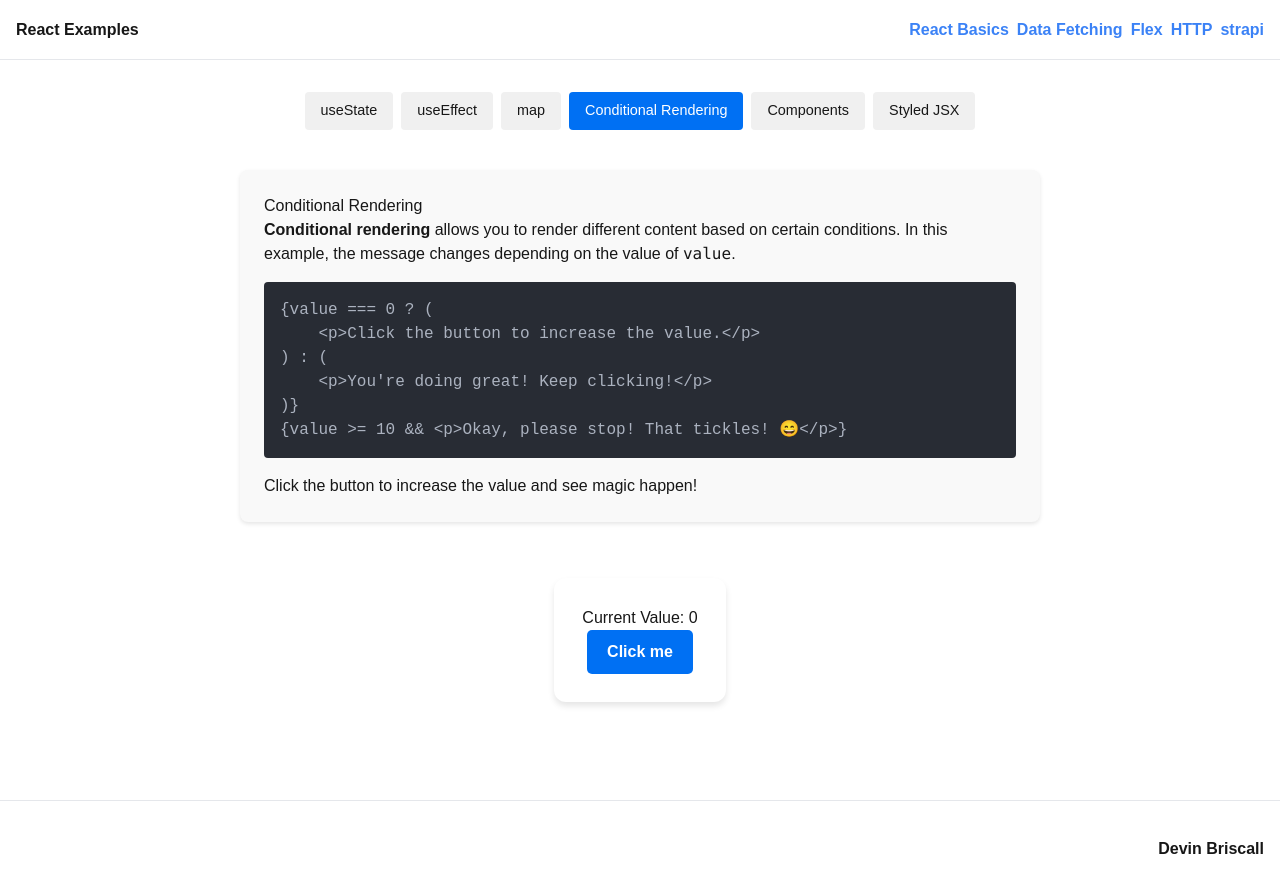
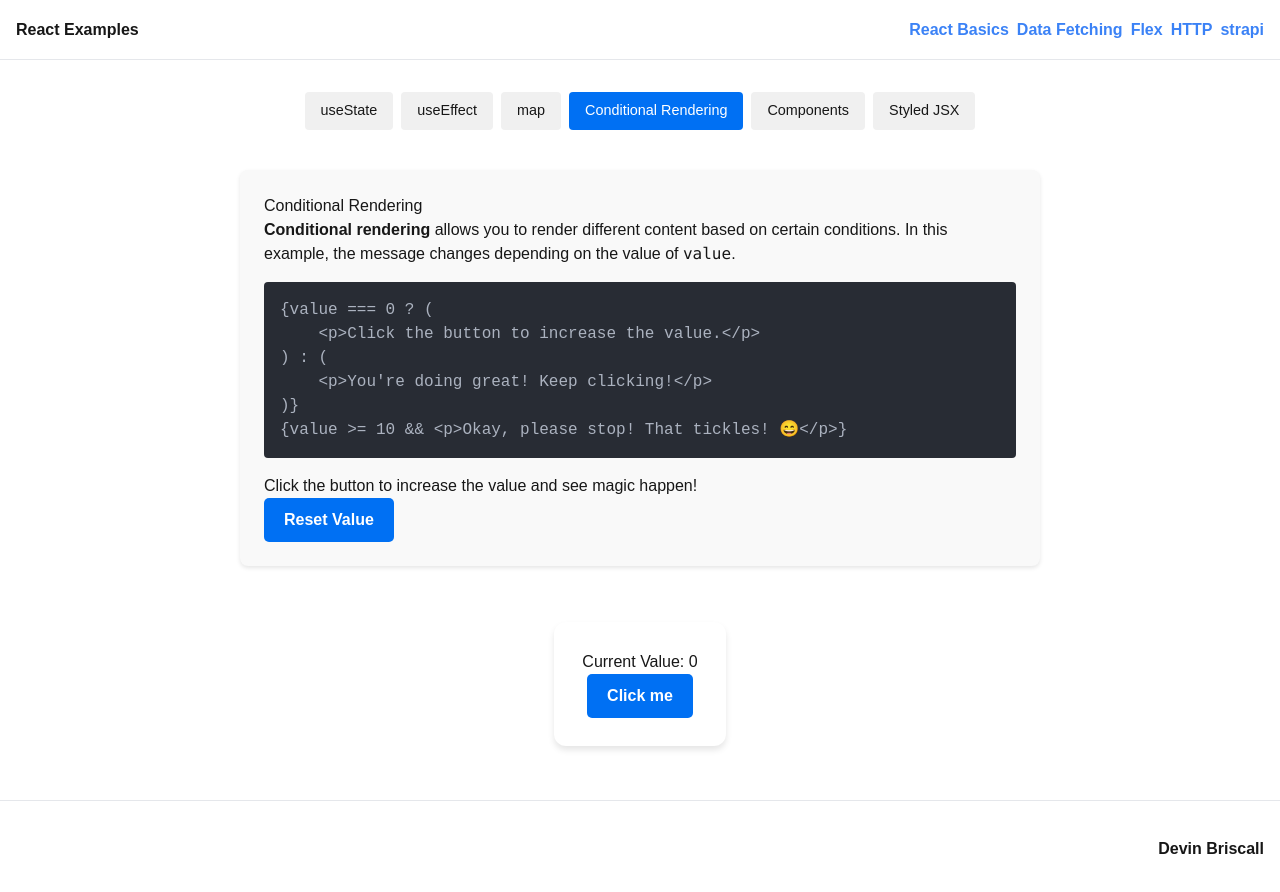
Before and after one commit to DevinBriscall/react, a Next.js app: page /react-basics in a window 1280 px wide. Both pictures are taken after a click on the button "Conditional Rendering". Shown: the top 892 px of the page. Built offline with nearby package versions, Linux system fonts and the light colour scheme.

Commit message:
add a reset value button to my conditional rendering example

```diff
--- a/src/components/Balance.js
+++ b/src/components/Balance.js
@@ -12,9 +12,6 @@ export default function Balance({ balance }) {
 					font-weight: bold;
 					background-color: white;
 					padding: 0.5rem;
-					position: fixed;
-					top: 5rem;
-					right: 3rem;
 					color: ${balance > 0 ? "#15803d" : "#dc2626"};
 				}
 				.positive {
--- a/src/pages/react-basics.js
+++ b/src/pages/react-basics.js
@@ -177,6 +177,7 @@ export default function Basics() {
 )}
 {value >= 10 && <p>Okay, please stop! That tickles! 😄</p>}`}
 						</pre>
+
 						<div className="message">
 							{value === 0 ? (
 								<p>
@@ -191,6 +192,9 @@ export default function Basics() {
 								</p>
 							)}
 						</div>
+						<button className="button" onClick={() => setValue(0)}>
+							Reset Value
+						</button>
 					</div>
 				)}
 
@@ -208,7 +212,7 @@ export default function Basics() {
 <Balance balance={value} />`}
 						</pre>
 						<div className="balance-container">
-							<h3>Balance Component:</h3>
+							<span>Balance Component:</span>
 							<Balance balance={value} />
 						</div>
 					</div>
```
